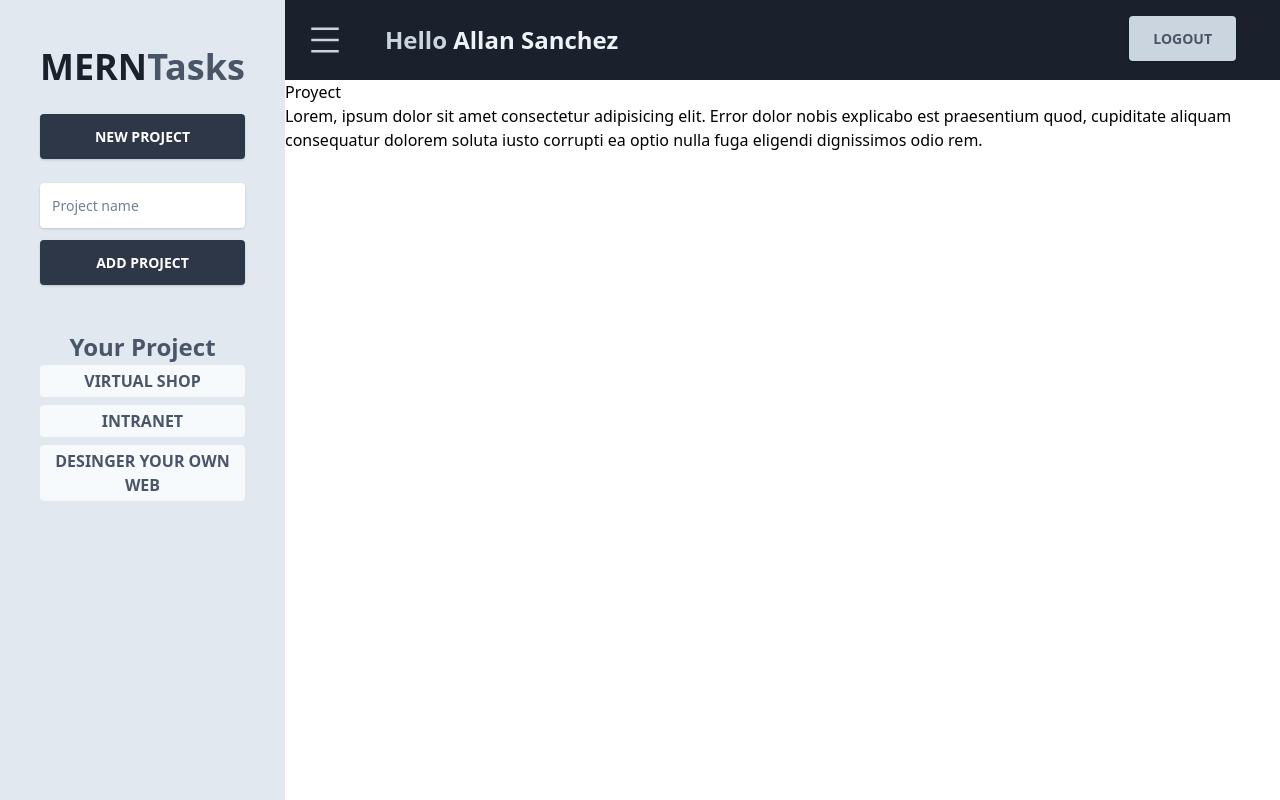
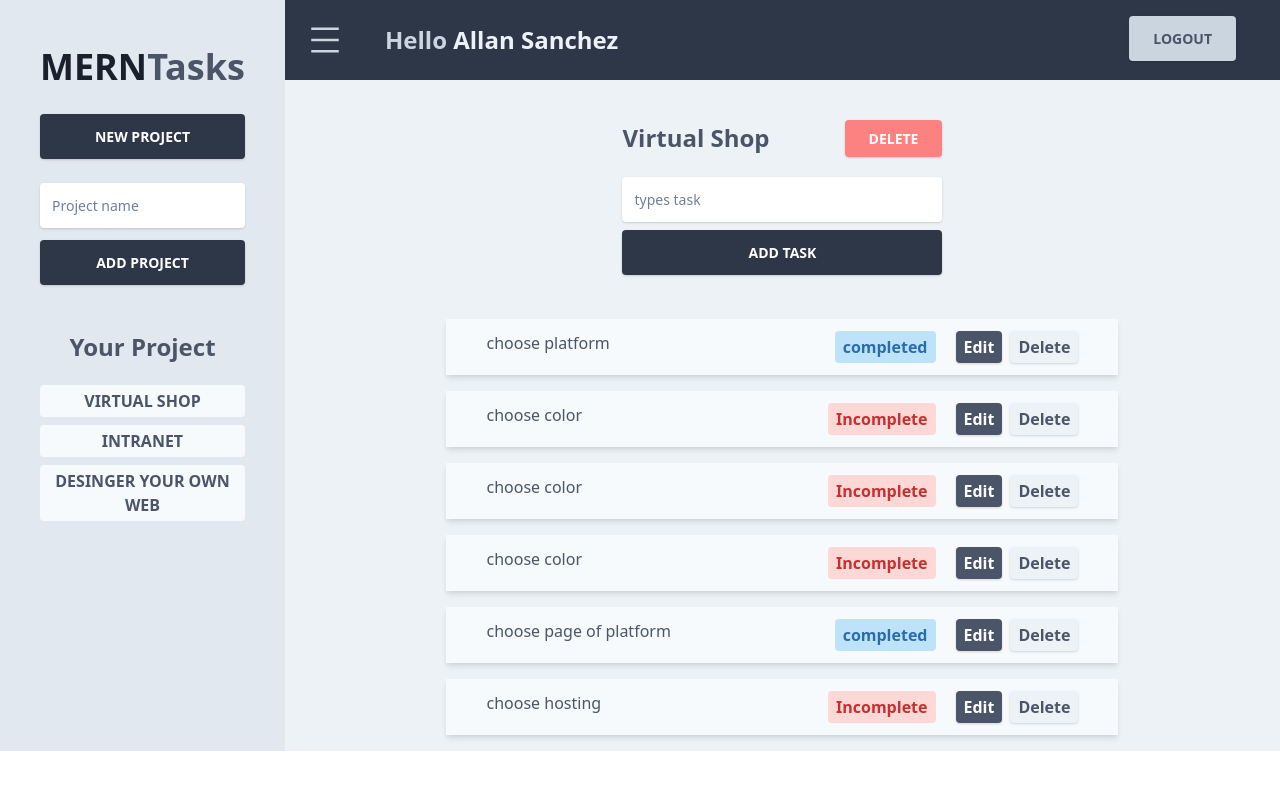
Before and after one commit to Allan-Sanchez/MERN-frontend-dashboard, a React (Create React App) app: page /project in a window 1280 px wide. Built offline with nearby package versions, Linux system fonts and the light colour scheme.

Commit message:
layout finished and context started

```diff
--- a/src/components/layout/Menu.js
+++ b/src/components/layout/Menu.js
@@ -4,7 +4,7 @@ import MenuList from "./MenuList";
 
 const Menu = () => {
   return (
-    <div className=" bg-gray-300 h-screen max-w-sm p-10">
+    <div className=" bg-gray-300  max-w-sm p-10">
       <div className="w-full">
         <h1 className="text-gray-900 font-extrabold text-4xl">
           MERN
@@ -13,7 +13,7 @@ const Menu = () => {
       </div>
       <MenuForm></MenuForm>
       <div>
-        <h3 className="text-gray-700 text-2xl mt-10 text-center font-bold">
+        <h3 className="text-gray-700 text-2xl mt-10 text-center font-bold mb-5">
           Your Project
         </h3>
         <MenuList></MenuList>
--- a/src/components/layout/MenuBar.js
+++ b/src/components/layout/MenuBar.js
@@ -2,7 +2,7 @@ import React from "react";
 import Hamburger from "../../Hamburger.svg";
 const MenuBar = () => {
   return (
-    <div className="bg-gray-900 w-full h-20 flex justify-between items-center px-5 pr-10">
+    <div className="bg-gray-800 w-full h-20 flex justify-between items-center px-5 pr-10">
       <div className="flex items-center">
         <div className="h-full">
             <img className="h-10 fill-current text-teal-500" src={Hamburger} alt=""/>
--- /dev/null
+++ b/src/components/project/FormProject.js
@@ -0,0 +1,45 @@
+import React,{useState} from "react";
+
+const FormProject = () => {
+
+  const[task, setTask] = useState({
+      nameTask:''
+  })
+  const {nameTask} = task;
+
+  const onChangeTask = (e) =>{
+      setTask({
+          ...task,
+          [e.target.name]: e.target.value
+      })
+  }
+  const handleTask = (e) =>{
+      e.preventDefault();
+      console.log('from form');
+    //   validated form
+
+
+    // clean form
+  }
+    return (
+    <form action="" onSubmit={handleTask} className=" max-w-xs mx-auto pt-5">
+      <div className="mb-3 pt-0">
+        <input
+          type="text"
+          name="nameTask" value={nameTask} onChange={onChangeTask}
+          placeholder="types task"
+          className="px-3 py-3 placeholder-gray-600 text-gray-700 relative bg-white rounded text-sm shadow outline-none focus:outline-none focus:shadow-outline w-full mb-2"
+        />
+        <button
+          className="w-full bg-gray-800 text-white active:bg-pink-600 font-bold uppercase text-sm px-6 py-3 rounded shadow hover:shadow-lg outline-none focus:outline-none mr-1 mb-1"
+          type="submit"
+          style={{ transition: "all .15s ease" }}
+        >
+          Add Task
+        </button>
+      </div>
+    </form>
+  );
+};
+
+export default FormProject;
--- /dev/null
+++ b/src/components/project/ListTask.js
@@ -0,0 +1,31 @@
+import React from 'react';
+import Tasks from "./Tasks";
+
+
+const ListTask = () => {
+
+    const tasks = [
+        {name:"choose platform", state:true},
+        {name:"choose color", state:false},
+        {name:"choose color", state:false},
+        {name:"choose color", state:false},
+        {name:"choose page of platform", state:true},
+        {name:"choose hosting", state:false},
+    ]
+
+    return (
+       <div className="max-w-2xl mx-auto mt-10">
+           <ul className="">
+               {
+                tasks.length === 0
+                ?(<li> <p>no task</p> </li>)
+                : tasks.map(task =>(
+                    <Tasks task={task}></Tasks>
+                ))
+               }
+           </ul>
+       </div>
+     );
+}
+
+export default ListTask;
--- a/src/components/project/Project.js
+++ b/src/components/project/Project.js
@@ -1,20 +1,34 @@
 import React from "react";
 import Menu from "../layout/Menu";
 import MenuBar from "../layout/MenuBar";
+import FormProject from "./FormProject";
+import ListTask from "./ListTask";
 
 const Proyect = () => {
   return (
-    <div className="flex">
+    <div className="flex bg-gray-200">
       <Menu></Menu>
-      <div className="">
+      <div className="w-full">
         <MenuBar></MenuBar>
-        <h1>Proyect</h1>
-        <p>
-          Lorem, ipsum dolor sit amet consectetur adipisicing elit. Error dolor
-          nobis explicabo est praesentium quod, cupiditate aliquam consequatur
-          dolorem soluta iusto corrupti ea optio nulla fuga eligendi dignissimos
-          odio rem.
-        </p>
+        <div className="pt-10 bg-gray-200">
+          <div className="max-w-xs mx-auto flex justify-between">
+            <h2 className="text-center text-2xl text-gray-700 font-bold">
+                Virtual Shop
+            </h2>
+            <div>
+              <button
+                className="bg-red-400 text-white active:bg-pink-600 font-bold uppercase text-sm px-6 py-2 rounded shadow hover:shadow-lg outline-none focus:outline-none"
+                type="button"
+                style={{transition: "all .15s ease"}}
+              >
+                Delete
+              </button>
+            </div>
+          </div>
+          <FormProject></FormProject>
+
+          <ListTask></ListTask>
+        </div>
       </div>
     </div>
   );
--- /dev/null
+++ b/src/components/project/Tasks.js
@@ -0,0 +1,40 @@
+import React from "react";
+
+const Tasks = ({ task }) => {
+  return (
+    <li className="bg-gray-100 text-gray-700 py-3 mb-4 px-10 flex justify-between shadow-md">
+      <div>
+        <span>{task.name}</span>
+      </div>
+
+      <div className="flex items-center">
+      {task.state ? (
+        <div className="bg-blue-200 py-1 px-2 rounded text-blue-700 font-semibold">
+          completed
+        </div>
+      ) : (
+        <div className="bg-red-200 py-1 px-2 rounded text-red-700 font-semibold">
+          Incomplete
+        </div>
+      )}
+        <button
+          className="ml-5 bg-gray-700 text-white  font-semibold px-2 py-1 rounded shadow hover:shadow-lg outline-none focus:outline-none "
+          type="button"
+          style={{transition: "all .15s ease"}}
+        >
+          Edit
+        </button>
+
+        <button
+          className="ml-2 bg-gray-200 text-gray-700  font-semibold px-2 py-1 rounded shadow hover:shadow-lg outline-none focus:outline-none "
+          type="button"
+          style={{transition: "all .15s ease"}}
+        >
+          Delete
+        </button>
+      </div>
+    </li>
+  );
+};
+
+export default Tasks;
```
